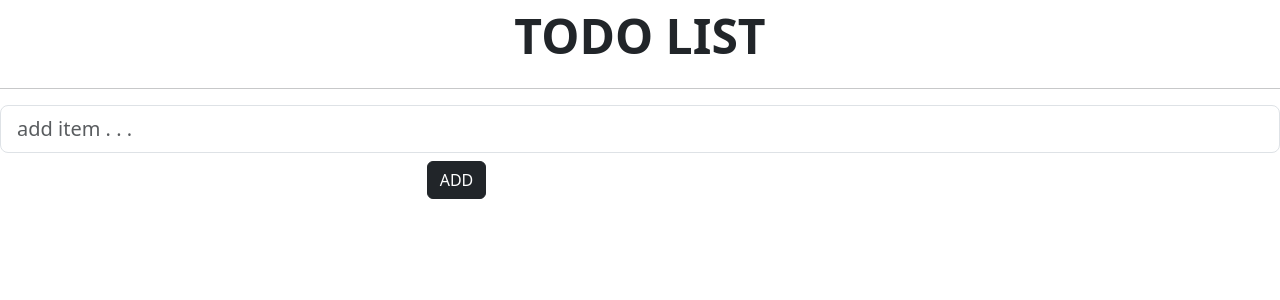
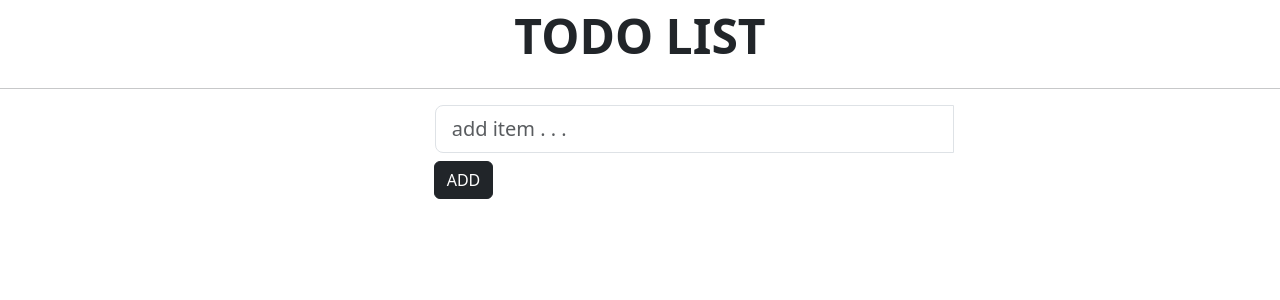
Before and after one commit to anelcanto/todo-front-end, a React (Create React App) app: page / in a window 1280 px wide. Shown: the top 300 px of the page. Built offline with nearby package versions, Linux system fonts and the light colour scheme.

Commit message:
Fix alignment

```diff
--- a/src/App.js
+++ b/src/App.js
@@ -78,25 +78,31 @@ class App extends Component {
           TODO LIST
         </Row>
         <hr />
-
+        <Row>
+          <Col md={{ span: 5, offset: 4 }}>
+            <InputGroup className="mb-3">
               <FormControl
                 placeholder="add item . . . "
                 size="lg"
                 value={this.state.userInput}
-          onChange={
-            (item) => this.updateInput(item.target.value)
+                onChange={(item) =>
+                  this.updateInput(item.target.value)
                 }
                 aria-label="add something"
                 aria-describedby="basic-addon2"
               />
-        <Col md={{ span: 5, offset: 4 }}>
               <InputGroup>
-            <InputGroup>
-
-              <Button variant="dark" className="mt-2" onClick={() => this.addItem()}>ADD</Button>
+                <Button
+                  variant="dark"
+                  className="mt-2"
+                  onClick={() => this.addItem()}
+                >
+                  ADD
+                </Button>
               </InputGroup>
             </InputGroup>
           </Col>
+        </Row>
       </>
     );
   }
```
Lines whose indentation alone changed are shown as unchanged.
